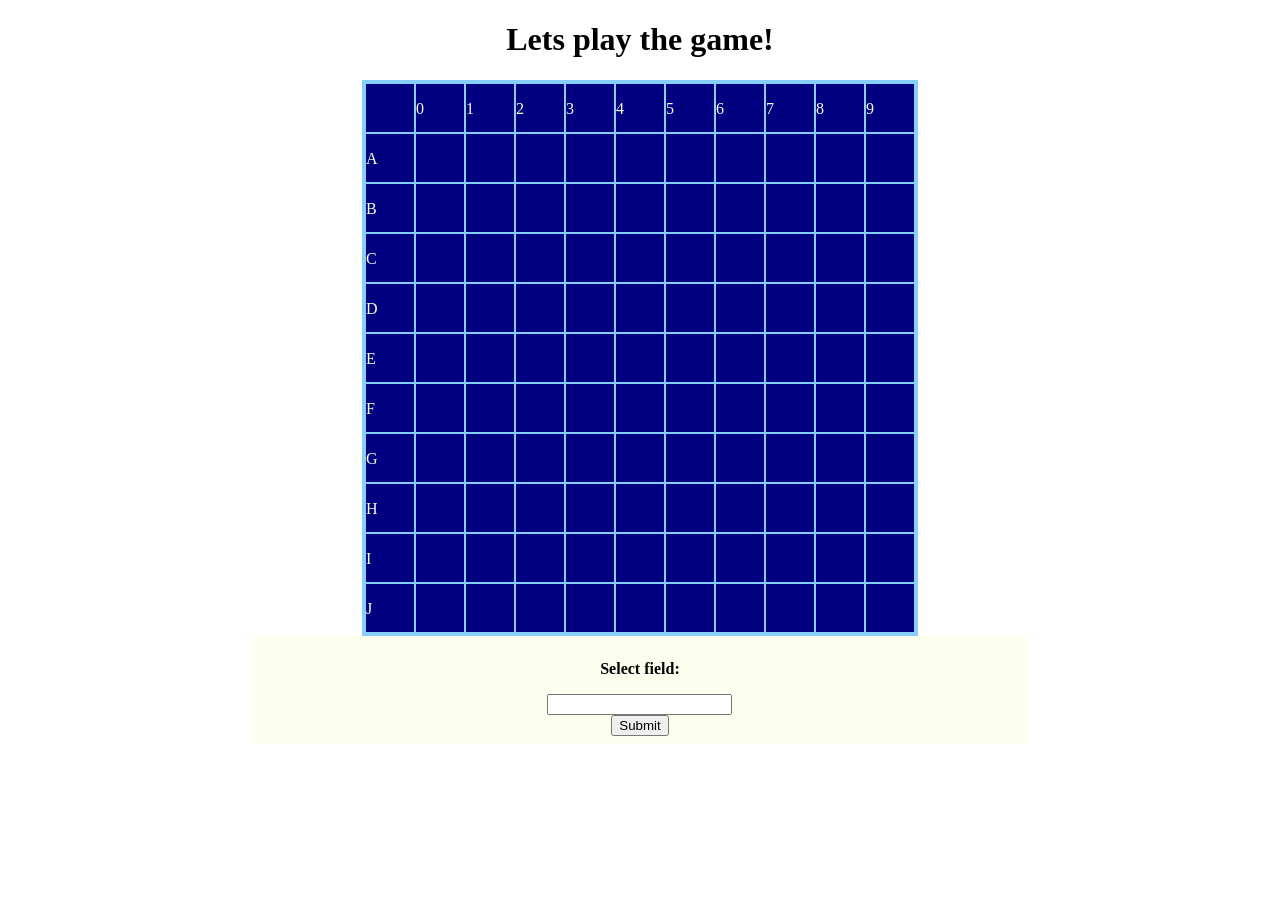
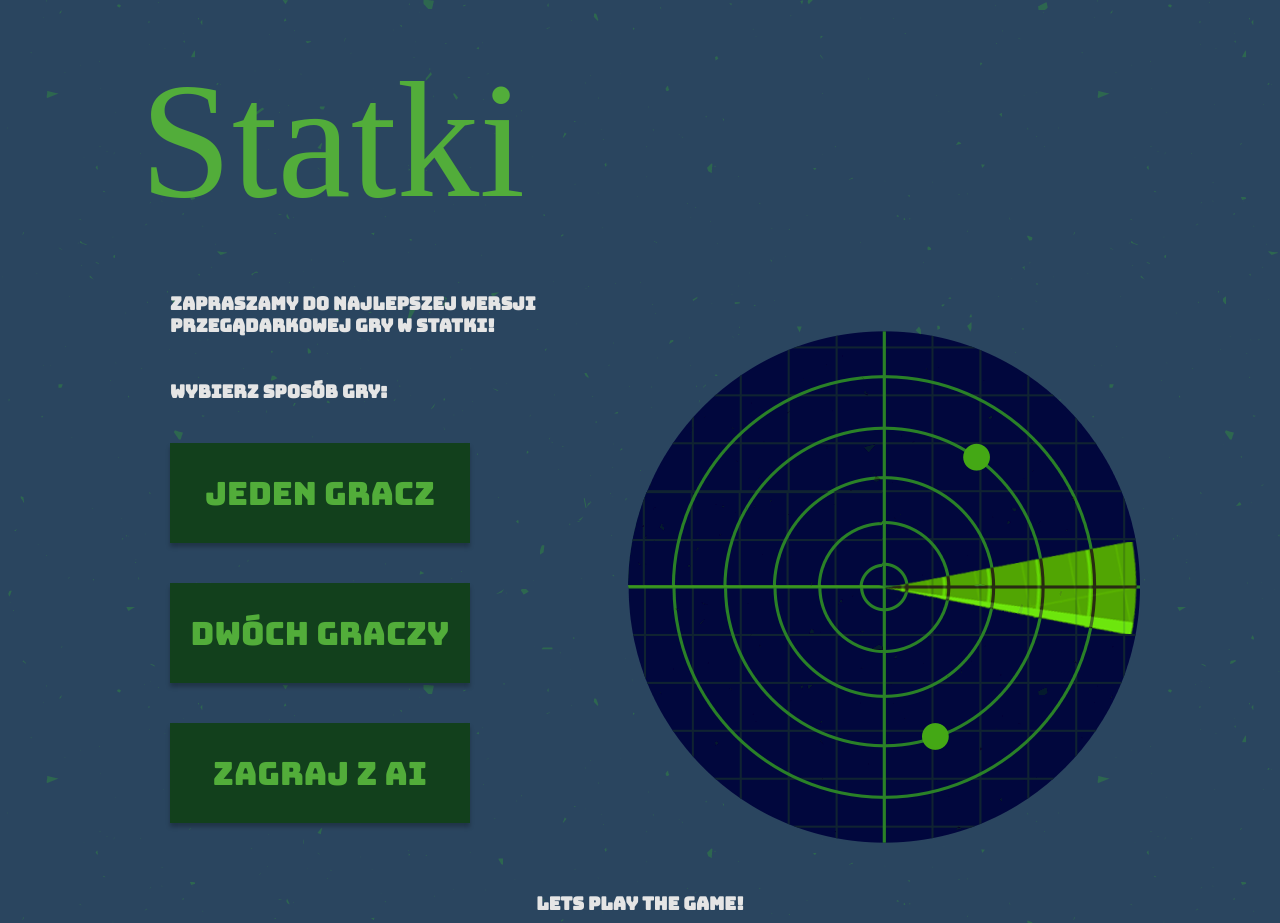
Before and after one commit to marek0209/ships, a plain HTML site: page statki.html in a window 1280 px wide. Shown: the top 923 px of the page. Before the commit the page ends 800 px from the top, so only its background shows below. Drawn offline with nearby package versions, Linux system fonts and the light colour scheme; a web font is replaced by a local one.

Commit message:
Add files via upload

```diff
--- a/shipcss.css
+++ b/shipcss.css
@@ -1,9 +1,80 @@
 :root {
-    --board-color: navy;
-    --border-color: lightskyblue;
+    /* --board-color: navy; */
+    --border-color: lightgray;
 }
+body {
+    background-image: url('./img/photo/background.png');
+}
+
+div#startpage {
+    width: 1000px;
+    display: grid;
+    margin: auto;
+    position: relative;
+    margin-bottom: 50px;
+
+}
+
+h1 {
+    font-family: 'Bungee Inline';
+    font-size: 165px;
+    color: #52AD3A;
+    line-height: 165px;
+    font-style: normal;
+    font-weight: normal;
+    margin: 50px 0px;
+}
+
+h3 {
+    font-family: Bungee;
+    font-size: 18px;
+    color: #E5E5E5;
+    line-height: 22px;
+    margin: 20px 30px;
+}
+
+#radarImg {
+    mix-blend-mode: difference;
+    transform: rotate(-90deg);
+    position: absolute;
+    bottom: 0px;
+    right: 0px;
+}
+
+#radarAnim {
+    position: absolute;
+    bottom: 255px;
+    right: 210px;
+    mix-blend-mode: difference;
+    transform-origin: 50% 100%;
+    -webkit-animation: rotating 4s linear infinite;
+}
+
+@-webkit-keyframes rotating {
+    from{
+        -webkit-transform: rotate(0deg);
+    }
+    to{
+        -webkit-transform: rotate(360deg);
+    }
+}
+
+button {
+    width: 300px;
+    height: 100px;
+    background-color: #12401C;
+    border: 0px;
+    text-align: center;
+    font-family: Bungee;
+    font-size: 32px;
+    color: #52AD3A;
+    margin: 20px 30px;
+    box-shadow: 0px 4px 4px rgba(0, 0, 0, 0.25);
+}
+
+
 #board {
-    display:grid;
+    display: grid;
     width: 550px;
     height: 550px;
     margin: auto;
@@ -34,11 +105,15 @@
 
 .board-marker {
     position: relative;
+    background-color: #52AD3A;
 }
 
 .board-marker-text {
+    font-family: Arial, Helvetica, sans-serif;
     font-size: 1rem;
-    color: #F9FFDD;
+    color: #2a455f;
+    text-align: center;
+    font-weight: 900;
 }
 
 .form {
@@ -47,7 +122,7 @@
     padding: 0.5rem;
     margin: auto;
     font-weight: bold;
-    background-color: rgba(249, 255, 221, 0.5);
+    background-color: rgba(249, 255, 221, 0.3);
 }
 
 .error {
--- a/statki.html
+++ b/statki.html
@@ -9,11 +9,21 @@
      <meta http-equiv="X-Ua-Compatible" content="IE=edge,chrome=1">
      <meta name="viewport" content="width=device-width, initial-scale=1, maximum-scale=1">
      <link href="https://fonts.googleapis.com/css?family=Quicksand:500&display=swap" rel="stylesheet">
+     <link href="https://fonts.googleapis.com/css?family=Bungee|Bungee+Inline&display=swap" rel="stylesheet">
      <link rel="stylesheet" href="shipcss.css">
   </head>
   <body>
+        <div id="startpage">
+            <h1>Statki</h1>
+            <h3>Zapraszamy do najlepszej  wersji</br>przegądarkowej gry w statki!</br></br></br>Wybierz sposób gry:</h3>
+            <button id="onePlayer">Jeden Gracz</button>
+            <button id="twoPlayers">Dwóch Graczy</button>
+            <button id="aiPlayer">Zagraj z AI</button>
+            <img id="radarImg" src="./img/photo/radar.png" alt="radar">
+            <img id="radarAnim" src="./img/photo/radranimation.png" alt="animation">
+        </div>
         <div class="content">
-            <h1>Lets play the game!</h1>
+            <h3>Lets play the game!</h3>
         </div>
         <div id="board">
                     <div class="board-marker board-field">
@@ -391,6 +401,6 @@
         </div>
         <div id="win" class="win content">KONIEC GRY! WYGRAŁEŚ!</div>
     <script src="https://ajax.googleapis.com/ajax/libs/jquery/3.4.1/jquery.min.js"></script>
-    <script src="shipsjs.js" type="text/javascript" ></script>
+    <script src="./js/dist/bundle.js" type="text/javascript" ></script>
 </body>
 </html>
```
Also changed, not shown: img/photo/background.png (added), img/photo/radar.png (added), img/photo/radranimation.png (added), img/ships/pudlo.jpg (added), img/ships/pudlo.png (added), img/ships/ship.jpg (added), img/ships/ship.png (added).
